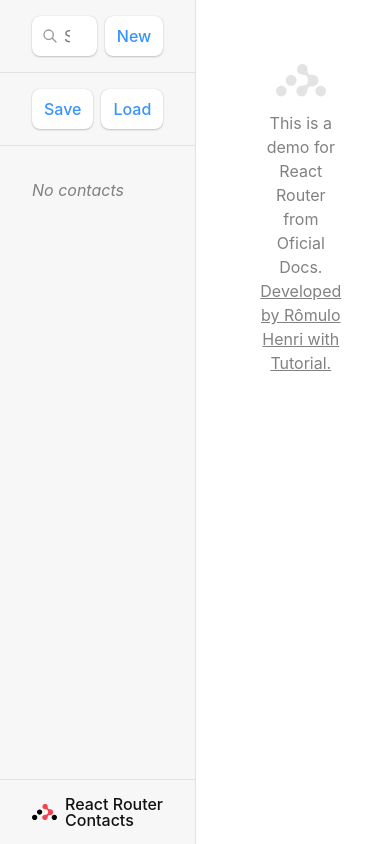
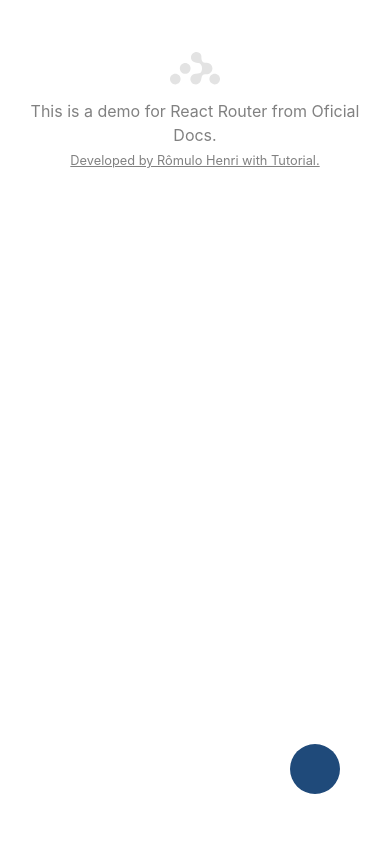
Before and after one commit to romhenri/catalog, a React (Vite) app: page / in a window 390 px wide. Built offline with nearby package versions, Linux system fonts and the light colour scheme.

Commit message:
fix: Responsive layout

```diff
--- a/src/index.css
+++ b/src/index.css
@@ -128,6 +128,11 @@
   border-width: 0;
 }
 
+.bio {
+  word-wrap: normal;
+  overflow: hidden;
+}
+
 #root {
   display: flex;
   height: 100%;
@@ -140,6 +145,18 @@
 
 #dataHandler > * {
   flex-grow: 1;
+}
+
+#mobileToggle {
+  width: 50px;
+  height: 50px;
+  background-color: #1f4a7a;
+  position: fixed;
+  bottom: 50px;
+  right: 50px;
+  border-radius: 50%;
+  z-index: 999;
+  display: none;
 }
 
 #sidebar {
@@ -282,6 +299,7 @@
   flex: 1;
   padding: 2rem 4rem;
   width: 100%;
+  overflow: hidden;
 }
 
 #detail.loading {
@@ -307,7 +325,8 @@
 }
 
 #contact h1 + p + p {
-  white-space: break-spaces;
+  /* white-space: break-spaces; */
+  white-space: normal;
 }
 
 #contact h1:focus {
@@ -420,3 +439,45 @@
   justify-content: center;
   width: 100%;
 }
+
+.show {
+  transform: translateX(0);
+}
+
+@media (max-width: 600px) {
+ #mobileToggle{
+  display: block;
+ }
+
+  .show {
+    transform: translateX(0) !important;
+  }
+
+  #sidebar{
+    position: absolute;
+    transform: translateX(-100%);
+    transition: 0.3s;
+  }
+
+  #detail {
+    padding: 20px;
+  }
+
+  #detail h1 {
+    font-size: 1.6rem;
+    padding-top: 10px;
+  }
+
+  #detail a {
+    font-size: 0.8rem;
+  }
+
+  #detail .imgBox {
+    max-width: 50%;
+  }
+
+  .imgBox img {
+    max-width: 90%;
+    max-height: 90%;
+  }
+}
--- a/src/routes/contact.jsx
+++ b/src/routes/contact.jsx
@@ -30,7 +30,7 @@
 
   return (
     <div id="contact">
-      <div>
+      <div className="imgBox">
         <img key={contact.avatar} src={contact.avatar || null} />
       </div>
 
@@ -54,7 +54,7 @@
           </p>
         )}
 
-        {contact.notes && <p>{contact.notes}</p>}
+        {contact.notes && <p className="bio">{contact.notes}</p>}
 
         <div>
           <Form action="edit">
--- a/src/routes/root.jsx
+++ b/src/routes/root.jsx
@@ -1,3 +1,4 @@
+import React from 'react'
 import {
   Link,
   Outlet,
@@ -85,6 +86,7 @@
   const { contacts, q } = useLoaderData();
   const navigation = useNavigation();
   const submit = useSubmit();
+  const [showSidebar, setShowSidebar] = React.useState(false)
 
   const searching =
     navigation.location &&
@@ -96,7 +98,10 @@
 
   return (
     <>
-      <div id="sidebar">
+      <div id="mobileToggle"
+        onClick={() => {setShowSidebar(!showSidebar)}}>
+        </div>
+      <div id="sidebar" className={showSidebar ? 'show' : ''}>
         <h1>React Router Contacts</h1>
 
         <div>
```
